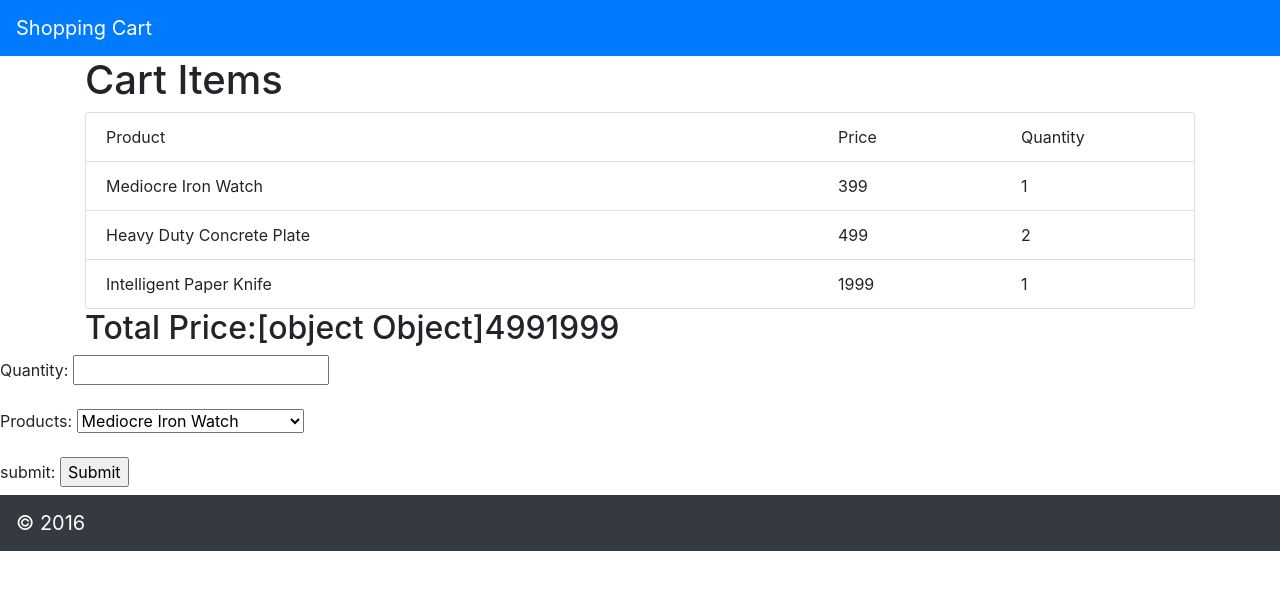
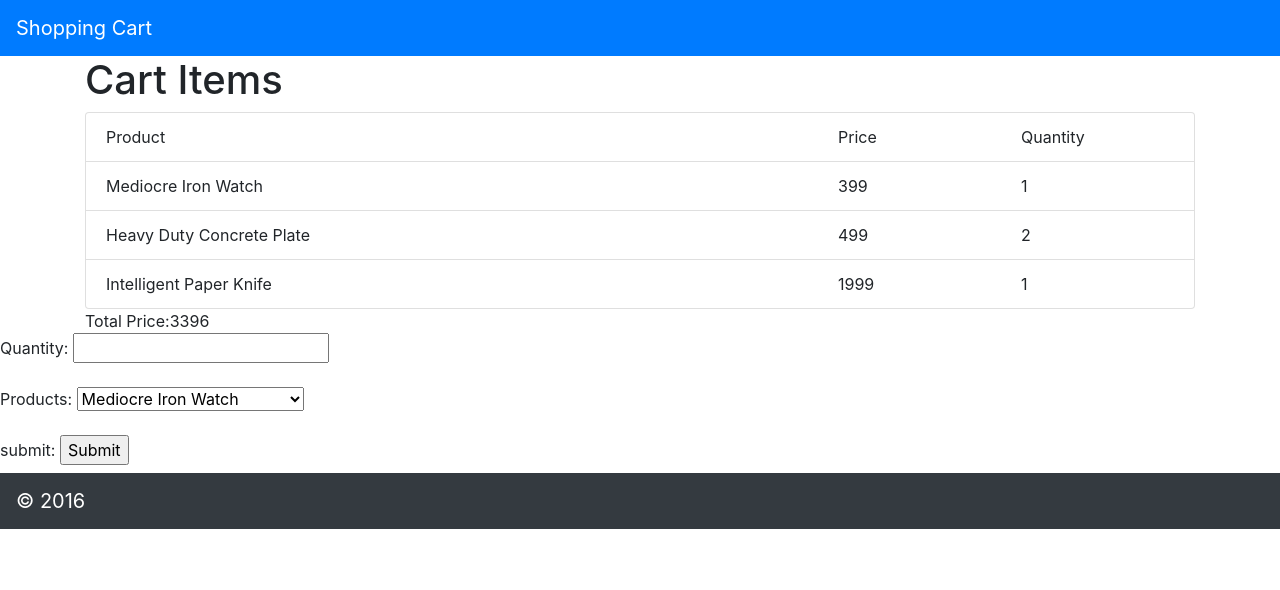
Before and after one commit to Darryvf/shopping-cart, a React (Create React App) app: page / in a window 1280 px wide. Shown: the top 590 px of the page. Built offline with nearby package versions, Linux system fonts and the light colour scheme.

Commit message:
compute total price is working

```diff
--- a/src/items.js
+++ b/src/items.js
@@ -2,6 +2,7 @@ import React from 'react'
 import CartItem from './CartItem'
 
 const CartItems = (props) => {
+
   return (
     <div className="container">
       <h1>Cart Items</h1>
@@ -14,26 +15,24 @@ const CartItems = (props) => {
           </div>
         </div>
           {props.cartList.map(element => {
-            return <CartItem
+          // { alert(arr) }
+            return (
+              <CartItem
                       key={element.id}
                       name={element.product.name}
                       quantity={element.quantity}
                       price= {element.product.priceInCents}
-                    />
+                    />)
                   })
           }
+          Total Price:{
+
+                    props.cartList.reduce(
+                    (accumulator, element) =>
+                      accumulator + element.product.priceInCents * element.quantity,0)
+            }
       </div>
-      <div>
-      <h2>Total Price:
 
-          {
-            props.cartList.reduce (
-            (accumulator, currentValue) => accumulator + currentValue.product.priceInCents )
-         }
-      </h2>
-
-
-      </div>
     </div>
   )
 }
```
